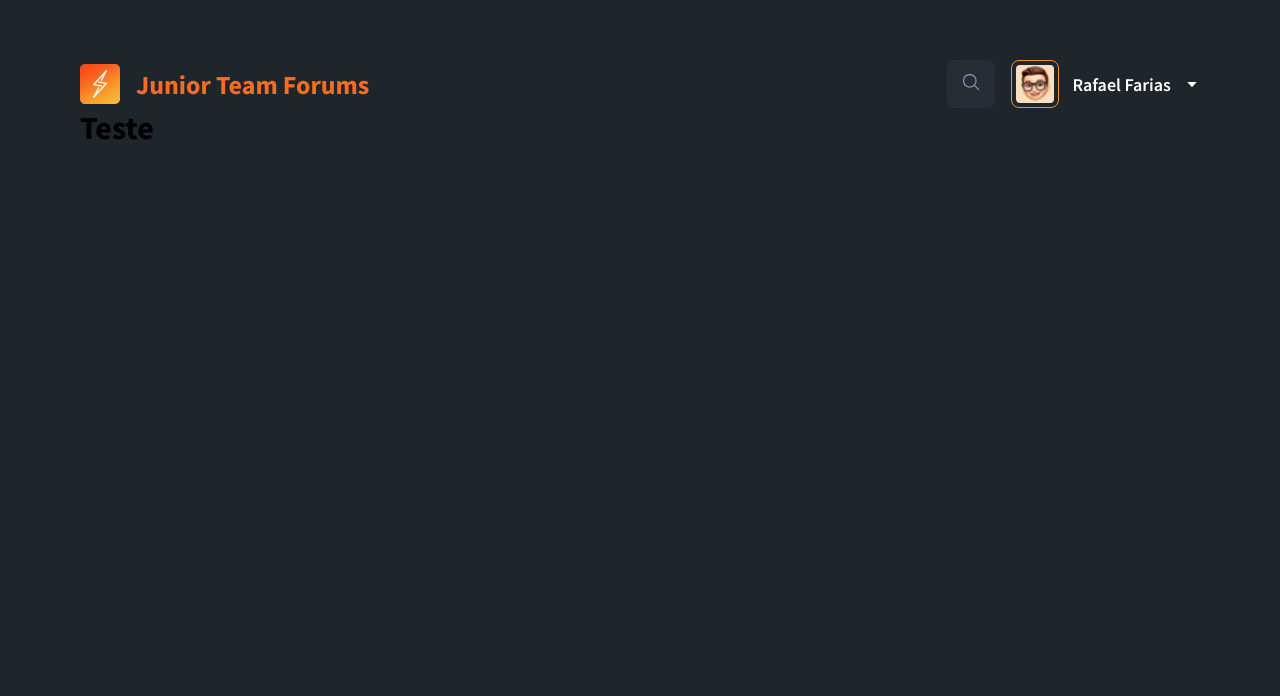
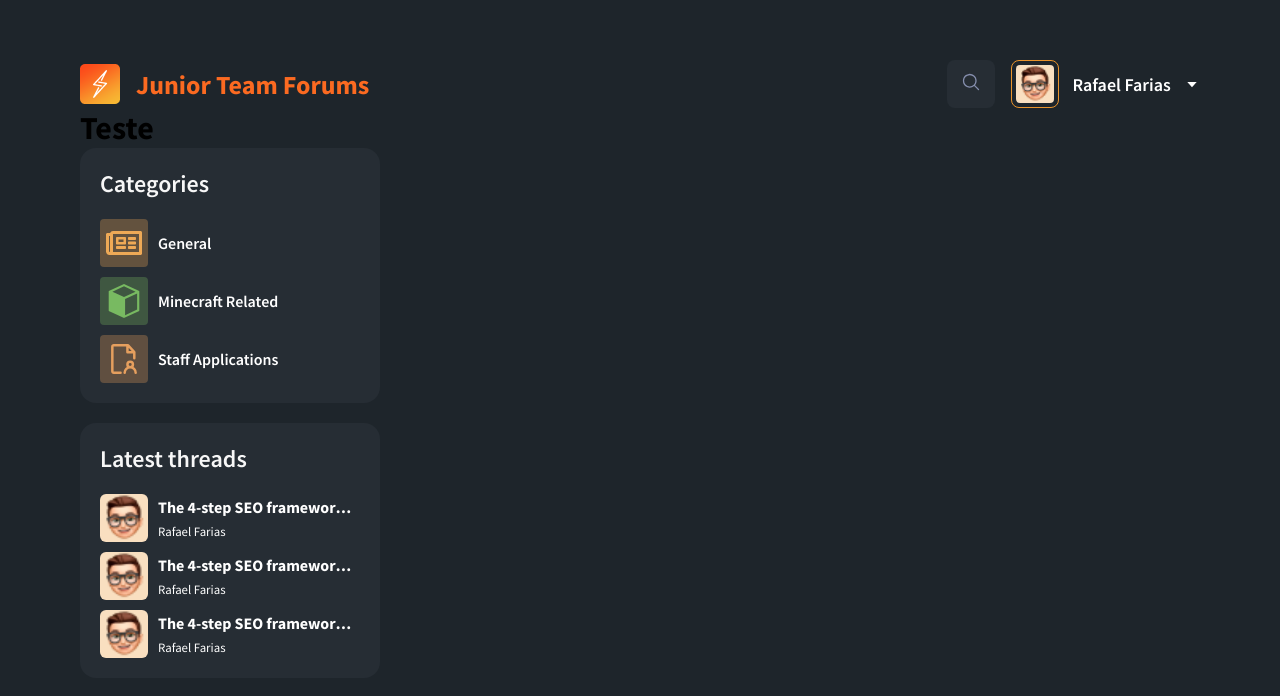
Before and after one commit to TheRafaelFarias/senior-team-application-forum, a Next.js app: page / in a window 1280 px wide. Shown: the top 696 px of the page. Built offline with nearby package versions, Linux system fonts and the light colour scheme.

Commit message:
feat(components): add sidebar component

```diff
--- /dev/null
+++ b/src/components/sidebar/categories/index.tsx
@@ -0,0 +1,48 @@
+import React from "react";
+import { CardContainer, CardContentContainer, CardTitle } from "../styles";
+import { CategoryContainer, CategoryIconContainer } from "./styles";
+
+import Image from "next/image";
+import { FaRegNewspaper } from "react-icons/fa";
+
+const SidebarCategories: React.FC = () => {
+  return (
+    <CardContainer>
+      <CardTitle>Categories</CardTitle>
+      <CardContentContainer>
+        <CategoryContainer>
+          <CategoryIconContainer iconColor="#EEA956">
+            <FaRegNewspaper color="#EEA956" size={40} />
+          </CategoryIconContainer>
+          <p>General</p>
+        </CategoryContainer>
+
+        <CategoryContainer>
+          <CategoryIconContainer iconColor="#78BA61">
+            <Image
+              src="/icons/minecraft-related-icon.svg"
+              width={34}
+              height={34}
+              alt=""
+            />
+          </CategoryIconContainer>
+          <p>Minecraft Related</p>
+        </CategoryContainer>
+
+        <CategoryContainer>
+          <CategoryIconContainer iconColor="#E59F5E">
+            <Image
+              src="/icons/staff-applications-icon.svg"
+              width={30}
+              height={30}
+              alt=""
+            />
+          </CategoryIconContainer>
+          <p>Staff Applications</p>
+        </CategoryContainer>
+      </CardContentContainer>
+    </CardContainer>
+  );
+};
+
+export default SidebarCategories;
--- /dev/null
+++ b/src/components/sidebar/categories/styles.ts
@@ -0,0 +1,28 @@
+import { convertHexToRGB } from "@/helpers/colors";
+import { Div } from "@/styles/globals";
+import styled from "styled-components";
+
+export const CategoryContainer = styled(Div).attrs({
+  flexDirection: "row",
+})`
+  align-items: center;
+  color: white;
+  font-size: 1rem;
+  font-weight: 600;
+  gap: 0.625rem;
+  white-space: nowrap;
+`;
+
+export const CategoryIconContainer = styled.div<{
+  iconColor: string;
+}>`
+  display: flex;
+  justify-content: center;
+  align-items: center;
+  position: relative;
+  width: 3rem;
+  height: 3rem;
+  padding: 0.375rem;
+  border-radius: 0.25rem;
+  background-color: ${(props) => convertHexToRGB(props.iconColor, 0.3)};
+`;
--- /dev/null
+++ b/src/components/sidebar/index.tsx
@@ -0,0 +1,15 @@
+import React from "react";
+import SidebarCategories from "./categories";
+import SidebarLatestThreads from "./latestThreads";
+import { SidebarContainer } from "./styles";
+
+const Sidebar: React.FC = () => {
+  return (
+    <SidebarContainer>
+      <SidebarCategories />
+      <SidebarLatestThreads />
+    </SidebarContainer>
+  );
+};
+
+export default Sidebar;
--- /dev/null
+++ b/src/components/sidebar/latestThreads/index.tsx
@@ -0,0 +1,49 @@
+import React from "react";
+import { CardContainer, CardContentContainer, CardTitle } from "../styles";
+
+import { Div } from "@/styles/globals";
+import Image from "next/image";
+import {
+  LatestThreadContainer,
+  LatestThreadUserImageContainer,
+} from "./styles";
+
+type LatestThreadProps = {
+  title?: string;
+  author?: {
+    name: string;
+    imageURL: string;
+  };
+};
+
+const LatestThread: React.FC<LatestThreadProps> = (thread) => {
+  return (
+    <LatestThreadContainer>
+      <LatestThreadUserImageContainer>
+        <Image src="/test-user-profile.png" alt="" fill />
+      </LatestThreadUserImageContainer>
+      <Div flexDirection="column" justifyContent="space-around">
+        <h3>
+          The 4-step SEO framework that led to a 1000% increase in traffic.
+          Let’s talk about blogging and SEO...
+        </h3>
+        <p>Rafael Farias</p>
+      </Div>
+    </LatestThreadContainer>
+  );
+};
+
+const SidebarLatestThreads: React.FC = () => {
+  return (
+    <CardContainer>
+      <CardTitle>Latest threads</CardTitle>
+      <CardContentContainer>
+        <LatestThread />
+        <LatestThread />
+        <LatestThread />
+      </CardContentContainer>
+    </CardContainer>
+  );
+};
+
+export default SidebarLatestThreads;
--- /dev/null
+++ b/src/components/sidebar/latestThreads/styles.ts
@@ -0,0 +1,37 @@
+import styled from "styled-components";
+
+export const LatestThreadContainer = styled.div`
+  display: flex;
+  flex-direction: row;
+  color: white;
+  white-space: nowrap;
+  gap: 0.625rem;
+
+  & > div:last-of-type {
+    overflow: hidden;
+  }
+
+  & > * > h3 {
+    overflow: hidden;
+    width: 100%;
+    text-overflow: ellipsis;
+    font-size: 1rem;
+  }
+
+  & > * > p {
+    font-size: 0.8rem;
+  }
+`;
+
+export const LatestThreadUserImageContainer = styled.div`
+  position: relative;
+  display: flex;
+  justify-content: center;
+  align-items: center;
+  width: 3rem;
+  min-width: 3rem;
+  height: 3rem;
+  min-height: 3rem;
+  border-radius: 0.375rem;
+  background-color: ${(props) => props.theme.beige};
+`;
--- /dev/null
+++ b/src/components/sidebar/styles.ts
@@ -0,0 +1,33 @@
+import styled from "styled-components";
+
+export const SidebarContainer = styled.aside`
+  display: flex;
+  flex-direction: column;
+  row-gap: 1.25rem;
+
+  @media (max-width: 768px) {
+    display: none;
+  }
+`;
+
+export const CardContainer = styled.div`
+  display: flex;
+  flex-direction: column;
+  background-color: ${(props) => props.theme.secondary};
+  border-radius: 1rem;
+  padding: 1.25rem;
+  row-gap: 1.25rem;
+  max-width: 300px;
+`;
+
+export const CardTitle = styled.h3`
+  font-size: 1.5rem;
+  font-weight: 600;
+  color: ${(props) => props.theme.primaryText};
+`;
+
+export const CardContentContainer = styled.div`
+  display: flex;
+  flex-direction: column;
+  row-gap: 0.625rem;
+`;
--- /dev/null
+++ b/src/helpers/colors.ts
@@ -0,0 +1,12 @@
+const hexToRgbRegex = /^#?([a-f\d])([a-f\d])([a-f\d])$/i;
+
+export function convertHexToRGB(hex: string, opacity: number) {
+  const rgbaArray = hex
+    .replace(hexToRgbRegex, (_, r, g, b) => "#" + r + r + g + g + b + b)
+    .substring(1)
+    .match(/.{2}/g)!
+    .map((x) => parseInt(x, 16))
+    .concat(opacity)
+    .join(",");
+  return `rgba(${rgbaArray})`;
+}
--- a/src/pages/index.tsx
+++ b/src/pages/index.tsx
@@ -1,4 +1,5 @@
 import Navbar from "@/components/navbar";
+import Sidebar from "@/components/sidebar";
 import Head from "next/head";
 
 export default function Home() {
@@ -12,6 +13,7 @@ export default function Home() {
       <Navbar />
       <main>
         <h1>Teste</h1>
+        <Sidebar />
       </main>
     </>
   );
```
Also changed, not shown: public/icons/minecraft-related-icon.svg (added), public/icons/staff-applications-icon.svg (added).
